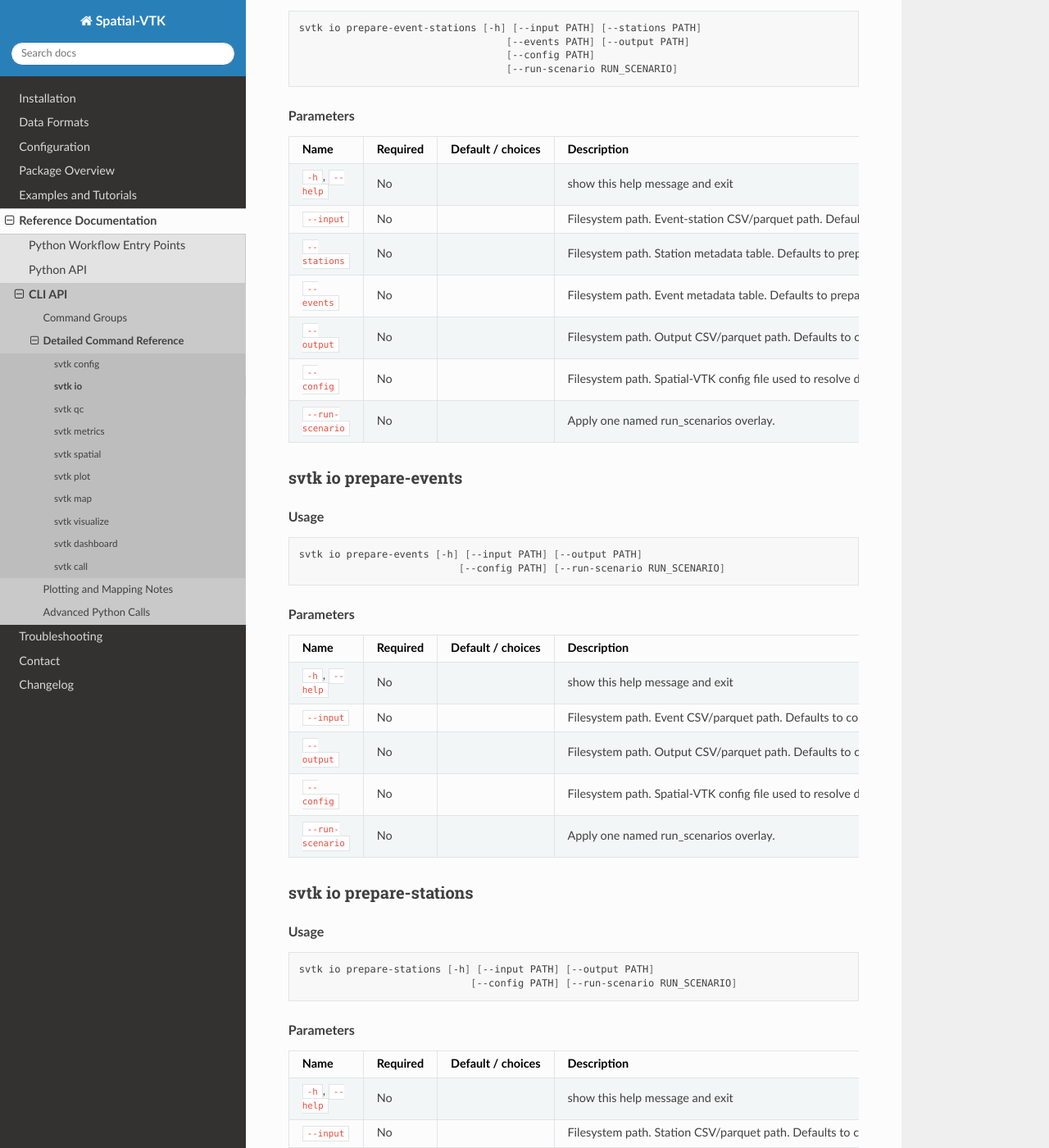
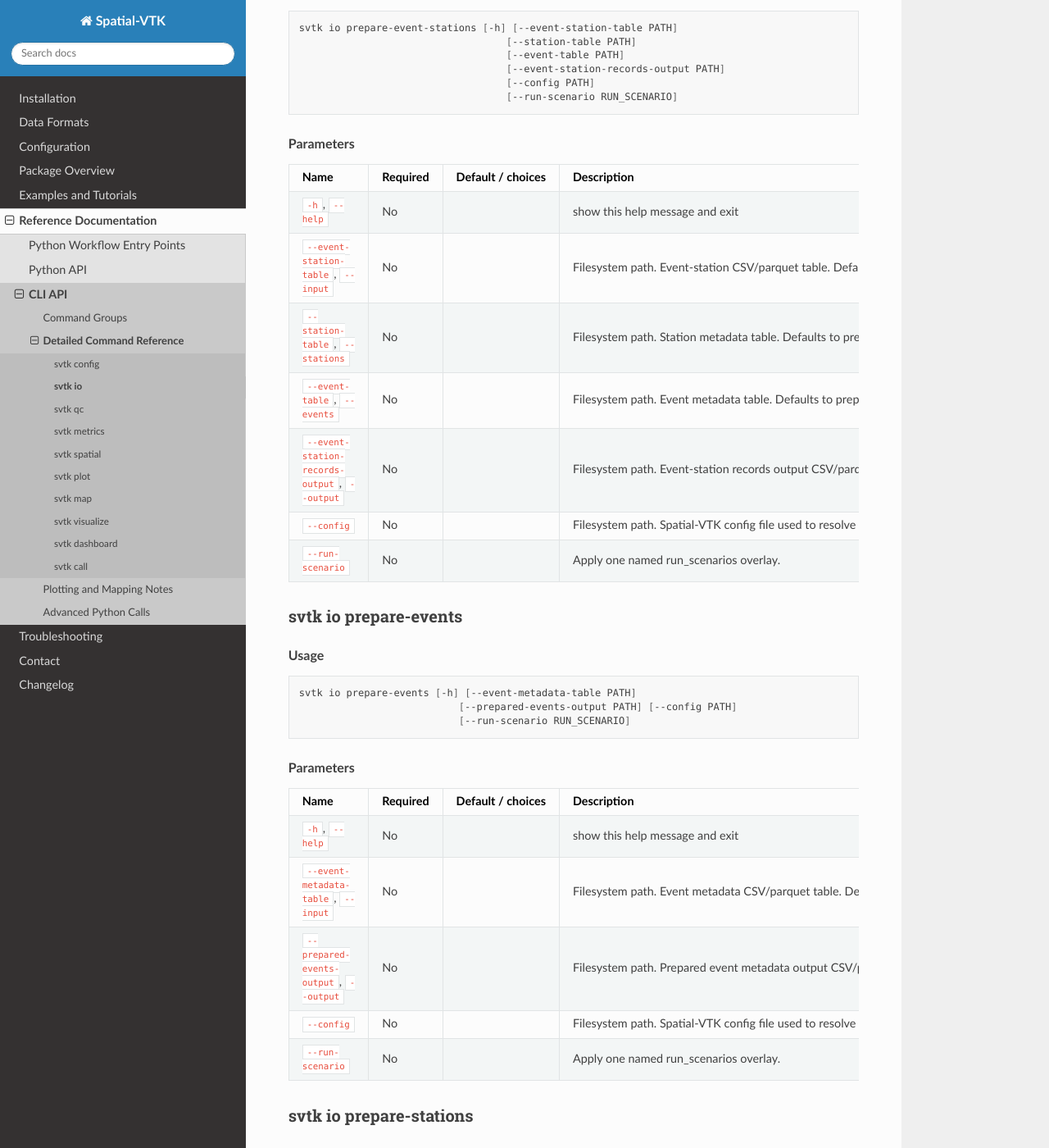
Before and after one commit to bcbirkel/spatial-vtk, a Sphinx documentation site: the page built from docs/reference/cli/io.rst, in a window 1280 px wide and 1400 px high, scrolled down 2336 px. Shown: the whole window at 82% size. Built offline with Sphinx 7.4.7 and the Read the Docs theme 3.1.0, drawn with Linux system fonts in a browser that asks for light colours; some of the changed text lies outside the part shown.

Commit message:
Clarify IO metadata CLI flags

```diff
--- a/docs/changelog.rst
+++ b/docs/changelog.rst
@@ -64,6 +64,10 @@ Changelog
   - ``svtk qc manual-queue`` now exposes ``--qc-trace-summary`` and
     ``--manual-review-queue-output`` as artifact-named flags while preserving
     ``--trace-summary`` and ``--output`` as legacy aliases.
+  - ``svtk io prepare-stations``, ``svtk io prepare-events``, and
+    ``svtk io prepare-event-stations`` now expose metadata/output artifact
+    flags while preserving the older ``--input``, ``--output``,
+    ``--stations``, and ``--events`` aliases.
   - This lets notebooks, generated workers, Slurm scripts, and lightweight
     Python drivers resolve registered outputs from one explicit config file
     without first activating global config state.
--- a/docs/reference/cli/io.rst
+++ b/docs/reference/cli/io.rst
@@ -179,8 +179,10 @@ svtk io prepare-event-stations
 
 .. code-block:: bash
 
-   svtk io prepare-event-stations [-h] [--input PATH] [--stations PATH]
-                                      [--events PATH] [--output PATH]
+   svtk io prepare-event-stations [-h] [--event-station-table PATH]
+                                      [--station-table PATH]
+                                      [--event-table PATH]
+                                      [--event-station-records-output PATH]
                                       [--config PATH]
                                       [--run-scenario RUN_SCENARIO]
 
@@ -198,22 +200,22 @@ svtk io prepare-event-stations
      - No
      -
      - show this help message and exit
-   * - ``--input``
+   * - ``--event-station-table``, ``--input``
      - No
      -
-     - Filesystem path. Event-station CSV/parquet path. Defaults to config paths.event_station_table when that file exists; otherwise all station/event pairs are built.
-   * - ``--stations``
+     - Filesystem path. Event-station CSV/parquet table. Defaults to config paths.event_station_table when that file exists; otherwise all station/event pairs are built. Prefer --event-station-table; --input is a legacy alias.
+   * - ``--station-table``, ``--stations``
      - No
      -
-     - Filesystem path. Station metadata table. Defaults to prepared_stations, then config paths.station_metadata.
-   * - ``--events``
+     - Filesystem path. Station metadata table. Defaults to prepared_stations, then config paths.station_metadata. Prefer --station-table; --stations is a legacy alias.
+   * - ``--event-table``, ``--events``
      - No
      -
-     - Filesystem path. Event metadata table. Defaults to prepared_events, then config paths.event_metadata.
-   * - ``--output``
+     - Filesystem path. Event metadata table. Defaults to prepared_events, then config paths.event_metadata. Prefer --event-table; --events is a legacy alias.
+   * - ``--event-station-records-output``, ``--output``
      - No
      -
-     - Filesystem path. Output CSV/parquet path. Defaults to configured output table 'event_station_records'.
+     - Filesystem path. Event-station records output CSV/parquet table. Defaults to configured output table 'event_station_records'. Prefer --event-station-records-output; --output is a legacy alias.
    * - ``--config``
      - No
      -
@@ -232,8 +234,9 @@ svtk io prepare-events
 
 .. code-block:: bash
 
-   svtk io prepare-events [-h] [--input PATH] [--output PATH]
-                              [--config PATH] [--run-scenario RUN_SCENARIO]
+   svtk io prepare-events [-h] [--event-metadata-table PATH]
+                              [--prepared-events-output PATH] [--config PATH]
+                              [--run-scenario RUN_SCENARIO]
 
 .. rubric:: Parameters
 
@@ -249,14 +252,14 @@ svtk io prepare-events
      - No
      -
      - show this help message and exit
-   * - ``--input``
+   * - ``--event-metadata-table``, ``--input``
      - No
      -
-     - Filesystem path. Event CSV/parquet path. Defaults to config paths.event_metadata.
-   * - ``--output``
+     - Filesystem path. Event metadata CSV/parquet table. Defaults to config paths.event_metadata. Prefer --event-metadata-table; --input is a legacy alias.
+   * - ``--prepared-events-output``, ``--output``
      - No
      -
-     - Filesystem path. Output CSV/parquet path. Defaults to configured output table 'prepared_events'.
+     - Filesystem path. Prepared event metadata output CSV/parquet table. Defaults to configured output table 'prepared_events'. Prefer --prepared-events-output; --output is a legacy alias.
    * - ``--config``
      - No
      -
@@ -275,7 +278,8 @@ svtk io prepare-stations
 
 .. code-block:: bash
 
-   svtk io prepare-stations [-h] [--input PATH] [--output PATH]
+   svtk io prepare-stations [-h] [--station-metadata-table PATH]
+                                [--prepared-stations-output PATH]
                                 [--config PATH] [--run-scenario RUN_SCENARIO]
 
 .. rubric:: Parameters
@@ -292,14 +296,14 @@ svtk io prepare-stations
      - No
      -
      - show this help message and exit
-   * - ``--input``
+   * - ``--station-metadata-table``, ``--input``
      - No
      -
-     - Filesystem path. Station CSV/parquet path. Defaults to config paths.station_metadata.
-   * - ``--output``
+     - Filesystem path. Station metadata CSV/parquet table. Defaults to config paths.station_metadata. Prefer --station-metadata-table; --input is a legacy alias.
+   * - ``--prepared-stations-output``, ``--output``
      - No
      -
-     - Filesystem path. Output CSV/parquet path. Defaults to configured output table 'prepared_stations'.
+     - Filesystem path. Prepared station metadata output CSV/parquet table. Defaults to configured output table 'prepared_stations'. Prefer --prepared-stations-output; --output is a legacy alias.
    * - ``--config``
      - No
      -
```
Also changed, not shown: 2 other files.
